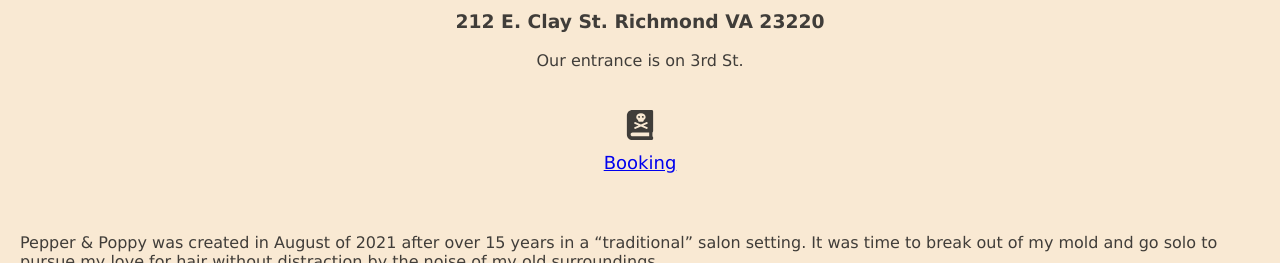
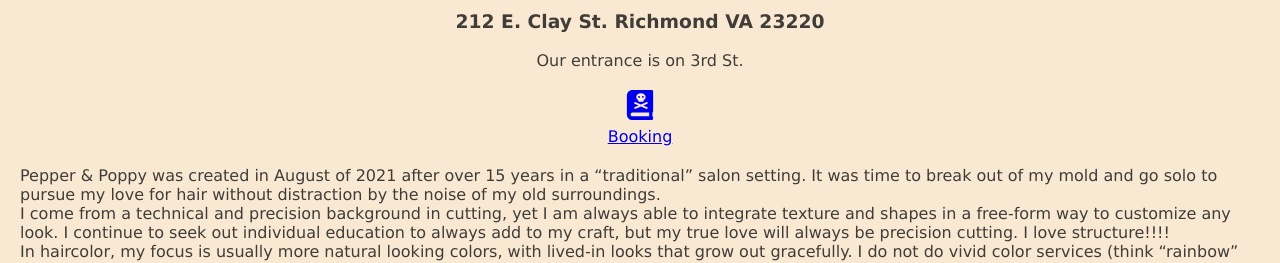
Before and after one commit to LaurieLonecrow/Pepper-Poppy, a Next.js app: page / in a window 1280 px wide. Shown: the part 515-778 px from the top of the page. Built offline with nearby package versions, Linux system fonts and the light colour scheme; a web font is replaced by a local one.

Commit message:
update booking nav

```diff
--- a/components/MenuIcon/index.js
+++ /dev/null
@@ -1,12 +0,0 @@
-import Link from 'next/link';
-
-const MenuIcon = ({icon, text, link}) => (
-    <div className={'navbar-item'}>
-        <div className={'icon'}>{icon}</div>
-        <Link href={link}>
-         <span>{text}</span>
-        </Link>
-    </div>
-);
-
-export default MenuIcon;
--- a/components/MobileMenu/index.js
+++ b/components/MobileMenu/index.js
@@ -4,7 +4,6 @@
 const MobileMenu = () => {
   return (
     <div>
-      <Navbar/>
     </div>
   );
 };
--- /dev/null
+++ b/components/NavItem/index.js
@@ -0,0 +1,15 @@
+import Link from 'next/link';
+
+const NavItem = ({icon, text, link}) => {
+
+    return (
+    <Link href={link}>
+        <div className={'navbar-item'}>
+            <div className={'icon'}>{icon}</div>
+            <span>{text}</span>
+        </div>
+    </Link>
+    )
+};
+
+export default NavItem;
--- a/components/Navbar/index.js
+++ b/components/Navbar/index.js
@@ -1,6 +1,6 @@
 
 import { FaBookDead} from "react-icons/fa";
-import MenuIcon from '../MenuIcon';
+import MenuIcon from '../NavItem';
 
 const Navbar = () => {
   return (
--- a/components/ServiceContent/index.js
+++ b/components/ServiceContent/index.js
@@ -1,7 +1,7 @@
 import Link from 'next/link';
 //components
 import { FaBookDead } from "react-icons/fa";
-import MenuIcon from "../MenuIcon";
+import MenuIcon from "../NavItem";
 import Heading from "../Header"
 import SubHeading from "../Subheading"
 
--- a/pages/index.js
+++ b/pages/index.js
@@ -4,7 +4,9 @@
 import Header from '../components/Header';
 import Title from '../components/Title';
 import Footer from '../components/Footer';
-import MobileMenu from '../components/MobileMenu';
+import NavItem from '../components/NavItem'
+import { FaBookDead} from "react-icons/fa";
+
 
 const Home = () => {
   return (
@@ -12,8 +14,7 @@
       <Title/>
       <Header/>
       <Footer/>
-      <MobileMenu />
-
+      <NavItem icon={<FaBookDead />} text={`Booking`} link={"https://squareup.com/appointments/book/kr1xtlegh95ars/L04SAB7524188/services"}/>
       <Welcome/>
   </>
   );
--- a/pages/pricing/index.js
+++ b/pages/pricing/index.js
@@ -4,7 +4,7 @@
 import WelcomeContent from '../../components/Welcome/welcomeContent';
 import { Pricing } from '../../constants/services';
 import { FaBookDead } from "react-icons/fa";
-import MenuIcon from "../../components/MenuIcon";
+import MenuIcon from "../../components/NavItem";
 
 const Products = () => {
   return (
--- a/styles/globals.css
+++ b/styles/globals.css
@@ -55,7 +55,7 @@
   flex-direction: column;
   justify-content: space-between;
   align-items: center;
-  gap: 5px;
+  padding-top: 20px;
   cursor: pointer;
 }
 
```
